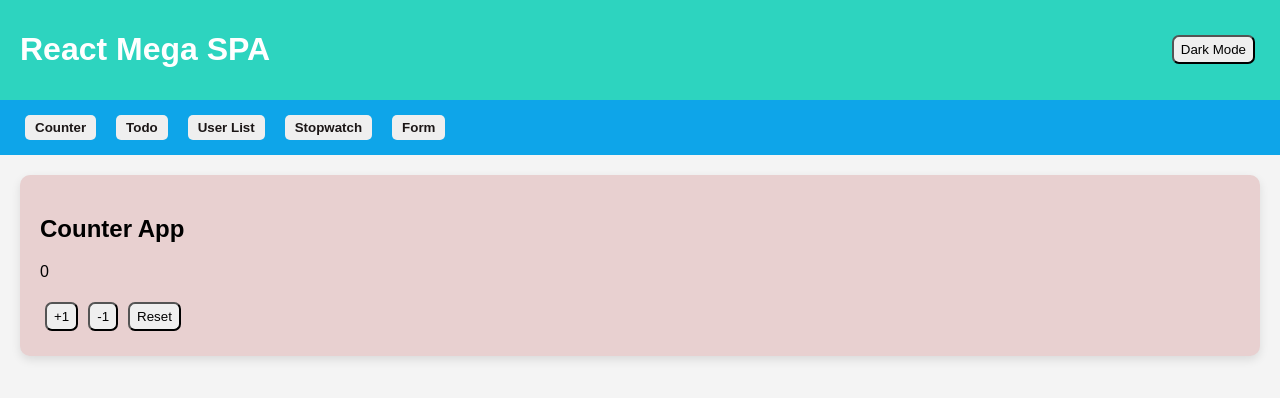
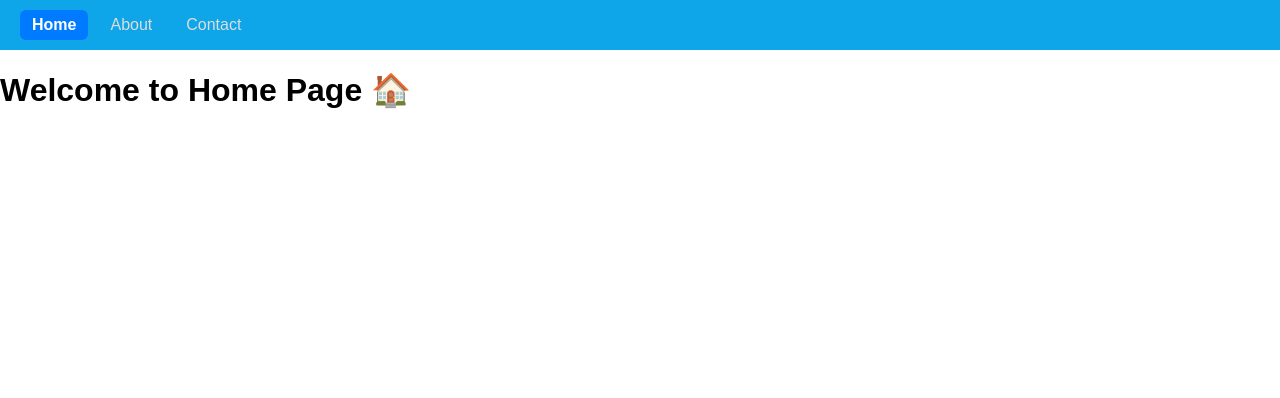
Before and after one commit to tushargautamtgs/reactpractice, a React (Vite) app: page / in a window 1280 px wide. Shown: the top 398 px of the page. Built offline with nearby package versions, Linux system fonts and the light colour scheme.

Commit message:
routing concept practice

```diff
--- a/package.json
+++ b/package.json
@@ -12,7 +12,8 @@
   "dependencies": {
     "prop-types": "^15.8.1",
     "react": "^19.1.1",
-    "react-dom": "^19.1.1"
+    "react-dom": "^19.1.1",
+    "react-router-dom": "^7.9.2"
   },
   "devDependencies": {
     "@eslint/js": "^9.33.0",
--- a/src/App.jsx
+++ b/src/App.jsx
@@ -1,276 +1,309 @@
-import React, {
-  useState,
-  useReducer,
-  useRef,
-  // useEffect,
-  createContext,
-  useContext,
-} from "react";
-import "./App.css";
+import { BrowserRouter, Routes, Route } from "react-router-dom";
+import Navbar from "./components/Navbar";
+import Home from "./pages/Home";
+import About from "./pages/About";
+import Contact from "./pages/Contact";
+import Team from "./pages/Team";
+import Company from "./pages/Company";
 
-// ========== Theme Context ==========
-const ThemeContext = createContext();
+function App() {
+  return (
+    <BrowserRouter>
+      <Navbar />
+      <Routes>
+        {/* Normal routes */}
+        <Route path="/" element={<Home />} />
+        <Route path="/contact" element={<Contact />} />
 
-function ThemeProvider({ children }) {
-  const [darkMode, setDarkMode] = useState(false);
-  const toggleTheme = () => setDarkMode(!darkMode);
-  return (
-    <ThemeContext.Provider value={{ darkMode, toggleTheme }}>
-      {children}
-    </ThemeContext.Provider>
+        {/* Parent route with nested children */}
+        <Route path="/about" element={<About />}>
+          <Route path="team" element={<Team />} />
+          <Route path="company" element={<Company />} />
+        </Route>
+
+
+
+      </Routes>
+    </BrowserRouter>
   );
 }
 
-function useTheme() {
-  return useContext(ThemeContext);
-}
+export default App;
 
-// ========== Counter ==========
-function Counter() {
-  const [count, setCount] = useState(0);
-  return (
-    <div className="card">
-      <h2>Counter App</h2>
-      <p>{count}</p>
-      <button onClick={() => setCount(count + 1)}>+1</button>
-      <button onClick={() => setCount(count - 1)}>-1</button>
-      <button onClick={() => setCount(0)}>Reset</button>
-    </div>
-  );
-}
 
-// ========== Todo ==========
-const todoReducer = (state, action) => {
-  switch (action.type) {
-    case "ADD":
-      return [...state, { id: Date.now(), text: action.payload }];
-    case "REMOVE":
-      return state.filter((todo) => todo.id !== action.payload);
-    default:
-      return state;
-  }
-};
+// import React, {
+//   useState,
+//   useReducer,
+//   useRef,
+//   // useEffect,
+//   createContext,
+//   useContext,
+// } from "react";
+// import "./App.css";
 
-function Todo() {
-  const [todos, dispatch] = useReducer(todoReducer, []);
-  const [input, setInput] = useState("");
+// // ========== Theme Context ==========
+// const ThemeContext = createContext();
 
-  const handleAdd = () => {
-    if (input.trim()) {
-      dispatch({ type: "ADD", payload: input });
-      setInput("");
-    }
-  };
+// function ThemeProvider({ children }) {
+//   const [darkMode, setDarkMode] = useState(false);
+//   const toggleTheme = () => setDarkMode(!darkMode);
+//   return (
+//     <ThemeContext.Provider value={{ darkMode, toggleTheme }}>
+//       {children}
+//     </ThemeContext.Provider>
+//   );
+// }
 
-  return (
-    <div className="card">
-      <h2>Todo App</h2>
-      <input
-        value={input}
-        onChange={(e) => setInput(e.target.value)}
-        placeholder="Enter todo"
-      />
-      <button onClick={handleAdd}>Add</button>
-      <ul>
-        {todos.map((t) => (
-          <li key={t.id}>
-            {t.text}{" "}
-            <button onClick={() => dispatch({ type: "REMOVE", payload: t.id })}>
-              X
-            </button>
-          </li>
-        ))}
-      </ul>
-    </div>
-  );
-}
+// function useTheme() {
+//   return useContext(ThemeContext);
+// }
 
-// ========== User List ==========
-function UserList() {
-  const [users, setUsers] = useState(["Alice", "Bob"]);
-  const [input, setInput] = useState("");
+// // ========== Counter ==========
+// function Counter() {
+//   const [count, setCount] = useState(0);
+//   return (
+//     <div className="card">
+//       <h2>Counter App</h2>
+//       <p>{count}</p>
+//       <button onClick={() => setCount(count + 1)}>+1</button>
+//       <button onClick={() => setCount(count - 1)}>-1</button>
+//       <button onClick={() => setCount(0)}>Reset</button>
+//     </div>
+//   );
+// }
 
-  const addUser = () => {
-    if (input.trim()) {
-      setUsers([...users, input]);
-      setInput("");
-    }
-  };
+// // ========== Todo ==========
+// const todoReducer = (state, action) => {
+//   switch (action.type) {
+//     case "ADD":
+//       return [...state, { id: Date.now(), text: action.payload }];
+//     case "REMOVE":
+//       return state.filter((todo) => todo.id !== action.payload);
+//     default:
+//       return state;
+//   }
+// };
 
-  const removeUser = (name) => setUsers(users.filter((u) => u !== name));
+// function Todo() {
+//   const [todos, dispatch] = useReducer(todoReducer, []);
+//   const [input, setInput] = useState("");
 
-  return (
-    <div className="card">
-      <h2>User List</h2>
-      <input
-        value={input}
-        onChange={(e) => setInput(e.target.value)}
-        placeholder="Add user"
-      />
-      <button onClick={addUser}>Add</button>
-      <ul>
-        {users.map((u) => (
-          <li key={u}>
-            {u} <button onClick={() => removeUser(u)}>X</button>
-          </li>
-        ))}
-      </ul>
-    </div>
-  );
-}
+//   const handleAdd = () => {
+//     if (input.trim()) {
+//       dispatch({ type: "ADD", payload: input });
+//       setInput("");
+//     }
+//   };
 
-// ========== Stopwatch ==========
-function Stopwatch() {
-  const [time, setTime] = useState(0);
-  const intervalRef = useRef(null);
+//   return (
+//     <div className="card">
+//       <h2>Todo App</h2>
+//       <input
+//         value={input}
+//         onChange={(e) => setInput(e.target.value)}
+//         placeholder="Enter todo"
+//       />
+//       <button onClick={handleAdd}>Add</button>
+//       <ul>
+//         {todos.map((t) => (
+//           <li key={t.id}>
+//             {t.text}{" "}
+//             <button onClick={() => dispatch({ type: "REMOVE", payload: t.id })}>
+//               X
+//             </button>
+//           </li>
+//         ))}
+//       </ul>
+//     </div>
+//   );
+// }
 
-  const start = () => {
-    if (!intervalRef.current) {
-      intervalRef.current = setInterval(() => setTime((t) => t + 1), 1000);
-    }
-  };
+// // ========== User List ==========
+// function UserList() {
+//   const [users, setUsers] = useState(["Alice", "Bob"]);
+//   const [input, setInput] = useState("");
 
-  const stop = () => {
-    clearInterval(intervalRef.current);
-    intervalRef.current = null;
-  };
+//   const addUser = () => {
+//     if (input.trim()) {
+//       setUsers([...users, input]);
+//       setInput("");
+//     }
+//   };
 
-  const reset = () => {
-    stop();
-    setTime(0);
-  };
+//   const removeUser = (name) => setUsers(users.filter((u) => u !== name));
 
-  return (
-    <div className="card">
-      <h2>Stopwatch</h2>
-      <p>{time}s</p>
-      <button onClick={start}>Start</button>
-      <button onClick={stop}>Stop</button>
-      <button onClick={reset}>Reset</button>
-    </div>
-  );
-}
+//   return (
+//     <div className="card">
+//       <h2>User List</h2>
+//       <input
+//         value={input}
+//         onChange={(e) => setInput(e.target.value)}
+//         placeholder="Add user"
+//       />
+//       <button onClick={addUser}>Add</button>
+//       <ul>
+//         {users.map((u) => (
+//           <li key={u}>
+//             {u} <button onClick={() => removeUser(u)}>X</button>
+//           </li>
+//         ))}
+//       </ul>
+//     </div>
+//   );
+// }
 
-// ========== Form Handling ==========
-function Form() {
-  const [formData, setFormData] = useState({
-    name: "",
-    email: "",
-    password: "",
-    confirmPassword: "",
-  });
-  const [errors, setErrors] = useState({});
-  const [success, setSuccess] = useState("");
+// // ========== Stopwatch ==========
+// function Stopwatch() {
+//   const [time, setTime] = useState(0);
+//   const intervalRef = useRef(null);
 
-  const handleChange = (e) => {
-    setFormData({ ...formData, [e.target.name]: e.target.value });
-    setErrors({ ...errors, [e.target.name]: "" });
-    setSuccess("");
-  };
+//   const start = () => {
+//     if (!intervalRef.current) {
+//       intervalRef.current = setInterval(() => setTime((t) => t + 1), 1000);
+//     }
+//   };
 
-  const validate = () => {
-    const newErrors = {};
-    if (!formData.name.trim()) newErrors.name = "Name required";
-    if (!formData.email.trim()) newErrors.email = "Email required";
-    else if (!/\S+@\S+\.\S+/.test(formData.email))
-      newErrors.email = "Email invalid";
-    if (!formData.password) newErrors.password = "Password required";
-    else if (formData.password.length < 6) newErrors.password = "Min 6 chars";
-    if (formData.confirmPassword !== formData.password)
-      newErrors.confirmPassword = "Passwords do not match";
-    return newErrors;
-  };
+//   const stop = () => {
+//     clearInterval(intervalRef.current);
+//     intervalRef.current = null;
+//   };
 
-  const handleSubmit = (e) => {
-    e.preventDefault();
-    const val = validate();
-    if (Object.keys(val).length > 0) setErrors(val);
-    else {
-      setErrors({});
-      setSuccess("Form submitted successfully! 🎉");
-      setFormData({ name: "", email: "", password: "", confirmPassword: "" });
-    }
-  };
+//   const reset = () => {
+//     stop();
+//     setTime(0);
+//   };
 
-  return (
-    <div className="card">
-      <h2>Registration Form</h2>
-      <form onSubmit={handleSubmit}>
-        <input
-          name="name"
-          placeholder="Name"
-          value={formData.name}
-          onChange={handleChange}
-        />
-        {errors.name && <span className="error">{errors.name}</span>}
-        <input
-          name="email"
-          placeholder="Email"
-          value={formData.email}
-          onChange={handleChange}
-        />
-        {errors.email && <span className="error">{errors.email}</span>}
-        <input
-          name="password"
-          type="password"
-          placeholder="Password"
-          value={formData.password}
-          onChange={handleChange}
-        />
-        {errors.password && <span className="error">{errors.password}</span>}
-        <input
-          name="confirmPassword"
-          type="password"
-          placeholder="Confirm Password"
-          value={formData.confirmPassword}
-          onChange={handleChange}
-        />
-        {errors.confirmPassword && (
-          <span className="error">{errors.confirmPassword}</span>
-        )}
-        <button type="submit">Submit</button>
-      </form>
-      {success && <p className="success">{success}</p>}
-    </div>
-  );
-}
+//   return (
+//     <div className="card">
+//       <h2>Stopwatch</h2>
+//       <p>{time}s</p>
+//       <button onClick={start}>Start</button>
+//       <button onClick={stop}>Stop</button>
+//       <button onClick={reset}>Reset</button>
+//     </div>
+//   );
+// }
 
-// ========== App ==========
-function App() {
-  const [activeTab, setActiveTab] = useState("counter");
-  const { darkMode, toggleTheme } = useTheme();
+// // ========== Form Handling ==========
+// function Form() {
+//   const [formData, setFormData] = useState({
+//     name: "",
+//     email: "",
+//     password: "",
+//     confirmPassword: "",
+//   });
+//   const [errors, setErrors] = useState({});
+//   const [success, setSuccess] = useState("");
 
-  return (
-    <div className={darkMode ? "app dark" : "app"}>
-      <header>
-        <h1>React Mega SPA</h1>
-        <button onClick={toggleTheme}>
-          {darkMode ? "Light Mode" : "Dark Mode"}
-        </button>
-      </header>
-      <nav>
-        <button onClick={() => setActiveTab("counter")}>Counter</button>
-        <button onClick={() => setActiveTab("todo")}>Todo</button>
-        <button onClick={() => setActiveTab("userlist")}>User List</button>
-        <button onClick={() => setActiveTab("stopwatch")}>Stopwatch</button>
-        <button onClick={() => setActiveTab("form")}>Form</button>
-      </nav>
-      <main>
-        {activeTab === "counter" && <Counter />}
-        {activeTab === "todo" && <Todo />}
-        {activeTab === "userlist" && <UserList />}
-        {activeTab === "stopwatch" && <Stopwatch />}
-        {activeTab === "form" && <Form />}
-      </main>
-    </div>
-  );
-}
+//   const handleChange = (e) => {
+//     setFormData({ ...formData, [e.target.name]: e.target.value });
+//     setErrors({ ...errors, [e.target.name]: "" });
+//     setSuccess("");
+//   };
 
-// ========== Wrap with ThemeProvider ==========
-export default function WrappedApp() {
-  return (
-    <ThemeProvider>
-      <App />
-    </ThemeProvider>
-  );
-}
+//   const validate = () => {
+//     const newErrors = {};
+//     if (!formData.name.trim()) newErrors.name = "Name required";
+//     if (!formData.email.trim()) newErrors.email = "Email required";
+//     else if (!/\S+@\S+\.\S+/.test(formData.email))
+//       newErrors.email = "Email invalid";
+//     if (!formData.password) newErrors.password = "Password required";
+//     else if (formData.password.length < 6) newErrors.password = "Min 6 chars";
+//     if (formData.confirmPassword !== formData.password)
+//       newErrors.confirmPassword = "Passwords do not match";
+//     return newErrors;
+//   };
+
+//   const handleSubmit = (e) => {
+//     e.preventDefault();
+//     const val = validate();
+//     if (Object.keys(val).length > 0) setErrors(val);
+//     else {
+//       setErrors({});
+//       setSuccess("Form submitted successfully! 🎉");
+//       setFormData({ name: "", email: "", password: "", confirmPassword: "" });
+//     }
+//   };
+
+//   return (
+//     <div className="card">
+//       <h2>Registration Form</h2>
+//       <form onSubmit={handleSubmit}>
+//         <input
+//           name="name"
+//           placeholder="Name"
+//           value={formData.name}
+//           onChange={handleChange}
+//         />
+//         {errors.name && <span className="error">{errors.name}</span>}
+//         <input
+//           name="email"
+//           placeholder="Email"
+//           value={formData.email}
+//           onChange={handleChange}
+//         />
+//         {errors.email && <span className="error">{errors.email}</span>}
+//         <input
+//           name="password"
+//           type="password"
+//           placeholder="Password"
+//           value={formData.password}
+//           onChange={handleChange}
+//         />
+//         {errors.password && <span className="error">{errors.password}</span>}
+//         <input
+//           name="confirmPassword"
+//           type="password"
+//           placeholder="Confirm Password"
+//           value={formData.confirmPassword}
+//           onChange={handleChange}
+//         />
+//         {errors.confirmPassword && (
+//           <span className="error">{errors.confirmPassword}</span>
+//         )}
+//         <button type="submit">Submit</button>
+//       </form>
+//       {success && <p className="success">{success}</p>}
+//     </div>
+//   );
+// }
+
+// // ========== App ==========
+// function App() {
+//   const [activeTab, setActiveTab] = useState("counter");
+//   const { darkMode, toggleTheme } = useTheme();
+
+//   return (
+//     <div className={darkMode ? "app dark" : "app"}>
+//       <header>
+//         <h1>React Mega SPA</h1>
+//         <button onClick={toggleTheme}>
+//           {darkMode ? "Light Mode" : "Dark Mode"}
+//         </button>
+//       </header>
+//       <nav>
+//         <button onClick={() => setActiveTab("counter")}>Counter</button>
+//         <button onClick={() => setActiveTab("todo")}>Todo</button>
+//         <button onClick={() => setActiveTab("userlist")}>User List</button>
+//         <button onClick={() => setActiveTab("stopwatch")}>Stopwatch</button>
+//         <button onClick={() => setActiveTab("form")}>Form</button>
+//       </nav>
+//       <main>
+//         {activeTab === "counter" && <Counter />}
+//         {activeTab === "todo" && <Todo />}
+//         {activeTab === "userlist" && <UserList />}
+//         {activeTab === "stopwatch" && <Stopwatch />}
+//         {activeTab === "form" && <Form />}
+//       </main>
+//     </div>
+//   );
+// }
+
+// // ========== Wrap with ThemeProvider ==========
+// export default function WrappedApp() {
+//   return (
+//     <ThemeProvider>
+//       <App />
+//     </ThemeProvider>
+//   );
+// }
--- /dev/null
+++ b/src/components/Navbar.css
@@ -0,0 +1,27 @@
+nav {
+  display: flex;
+  gap: 20px;
+  padding: 15px 25px;
+  background-color: #1e1e2f; /* dark background */
+}
+
+nav a {
+  color: #ddd;
+  text-decoration: none;
+  font-weight: 500;
+  padding: 6px 12px;
+  border-radius: 6px;
+  transition: all 0.3s ease;
+}
+
+nav a:hover {
+  background-color: #333;
+  color: #fff;
+}
+
+
+nav a.active {
+  background-color: #007bff;
+  color: white;
+  font-weight: 600;
+}
--- /dev/null
+++ b/src/components/Navbar.jsx
@@ -0,0 +1,12 @@
+import { NavLink } from "react-router-dom";
+import "./Navbar.css";
+
+export default function Navbar() {
+  return (
+    <nav>
+      <NavLink to="/" end>Home</NavLink>
+      <NavLink to="/about">About</NavLink>
+      <NavLink to="/contact">Contact</NavLink>
+    </nav>
+  );
+}
--- /dev/null
+++ b/src/pages/About.jsx
@@ -0,0 +1,17 @@
+import { Outlet, Link } from "react-router-dom";
+
+export default function About() {
+  return (
+    <div>
+      <h1>About Page 📖</h1>
+      <nav>
+        <Link to="team">Our Team</Link> |{" "}
+        <Link to="company">Our Company</Link>
+      </nav>
+
+
+
+      <Outlet />
+    </div>
+  );
+}
--- /dev/null
+++ b/src/pages/Company.jsx
@@ -0,0 +1,8 @@
+export default function Company() {
+  return (
+    <div>
+      <h2>About Our Company 🏢</h2>
+      <p>Cyber Freeze is dedicated to delivering the best solutions worldwide.</p>
+    </div>
+  );
+}
--- /dev/null
+++ b/src/pages/Contact.jsx
@@ -0,0 +1,3 @@
+export default function Contact() {
+  return <h1>Contact Page 📞</h1>;
+}
--- /dev/null
+++ b/src/pages/Home.jsx
@@ -0,0 +1,3 @@
+export default function Home() {
+  return <h1>Welcome to Home Page 🏠</h1>;
+}
--- /dev/null
+++ b/src/pages/Team.jsx
@@ -0,0 +1,8 @@
+export default function Team() {
+  return (
+    <div>
+      <h2>Meet Our Team 👥</h2>
+      <p>We are a group of passionate developers building awesome apps.</p>
+    </div>
+  );
+}
```
Also changed, not shown: 1 other file (tests, documents, lock files or other folders).
